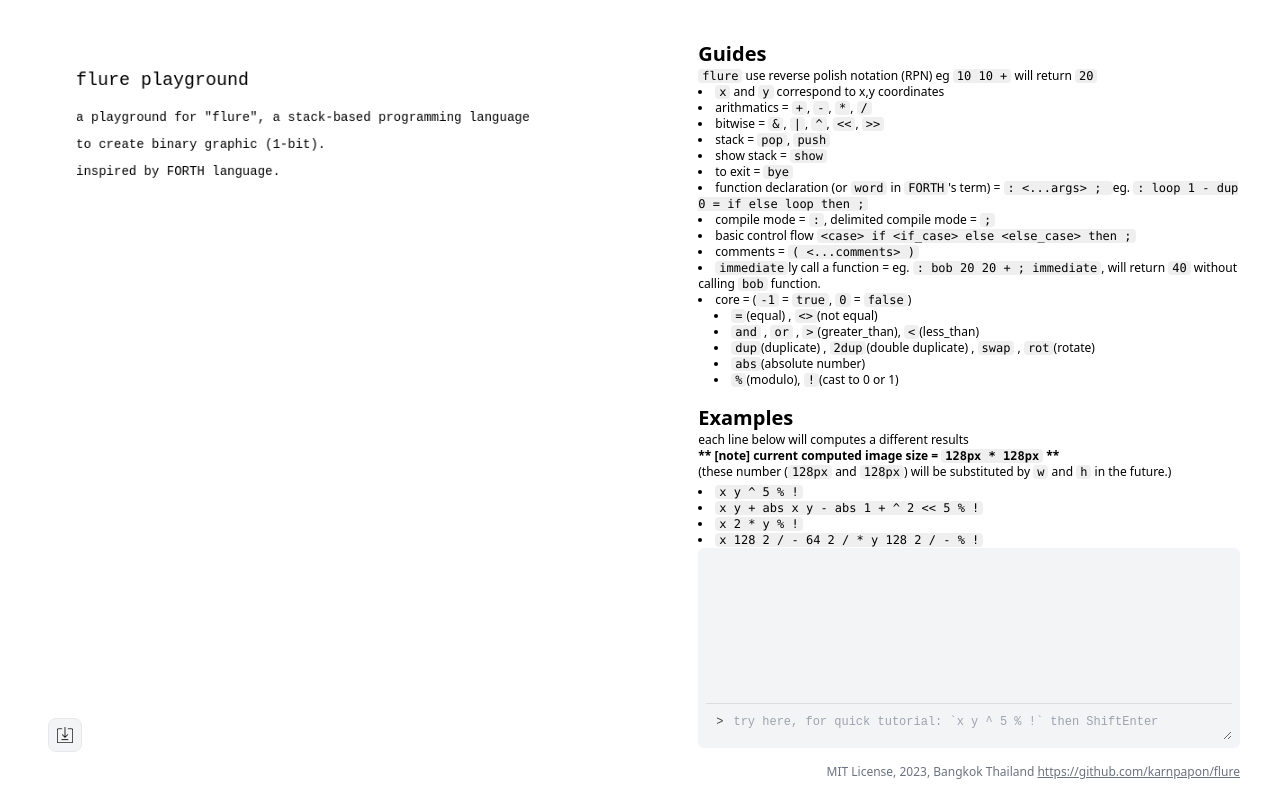
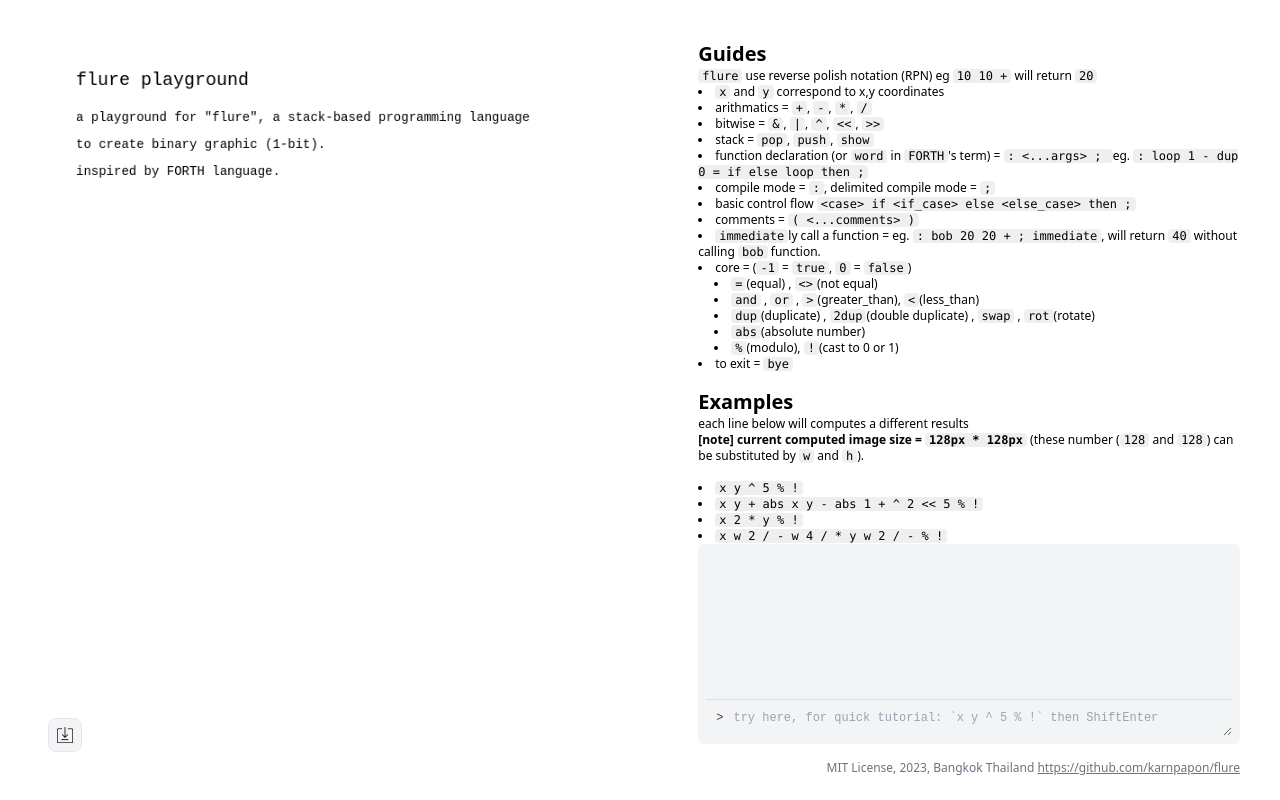
Before and after one commit to karnpapon/flure_playground, a website built with webpack: page dist/index.html in a window 1280 px wide. Built offline with nearby package versions, Linux system fonts and the light colour scheme; files whose address does not match are found by name.

Commit message:
add special h,w keywords. and update README

```diff
--- a/dist/index.html
+++ b/dist/index.html
@@ -91,9 +91,7 @@
               <li><code>x</code> and <code>y</code> correspond to x,y coordinates</li>
               <li>arithmatics = <code>+</code>, <code>-</code>, <code>*</code>, <code>/</code></li>
               <li>bitwise = <code>&</code>, <code>|</code>, <code>^</code>, <code>&lt;&lt;</code>, <code>&gt;&gt;</code></li>
-              <li>stack = <code>pop</code>, <code>push</code></li>
-              <li>show stack = <code>show</code></li>
-              <li>to exit = <code>bye</code></li>
+              <li>stack = <code>pop</code>, <code>push</code>, <code>show</code></li>
               <li>function declaration (or <code>word</code> in <code>FORTH</code>'s term) = <code> : <function_name> &lt;...args&gt; ; </code> eg. <code> : loop 1 - dup 0 = if else loop then ; </code></li>
                 <li>compile mode = <code>:</code>, delimited compile mode = <code>;</code></li>
                 <li>basic control flow <code>&lt;case&gt; if &lt;if_case&gt; else &lt;else_case&gt; then ;</code></li>
@@ -107,18 +105,21 @@
                   <li><code>abs</code>(absolute number)</li>
                   <li><code>%</code>(modulo), <code>!</code>(cast to 0 or 1)</li>
                 </div>
+                <li>to exit = <code>bye</code></li>
 
               <br/>
               <h1 class="text-xl font-bold">Examples</h1>
               <p>each line below will computes a different results</p>
-              <b>** [note] current computed image size = <code>128px * 128px</code> **</b>
-              <p class="pb-1">(these number (<code>128px</code> and <code>128px</code>) will be substituted by <code>w</code> and <code>h</code> in the future.)</p>
+              <p>
+                <b>[note] current computed image size = <code>128px * 128px</code></b>
+                (these number (<code>128</code> and <code>128</code>) can be substituted by <code>w</code> and <code>h</code>).
+              </p>
+              <br/>
               <li><code>x y ^ 5 % !</code></li>
               <li><code>x y + abs x y - abs 1 + ^ 2 &lt;&lt; 5 % !</code></li>
               <li><code>x 2 * y % !</code></li>
-              <li><code>x 128 2 / - 64 2 / * y 128 2 / - % !</code></li>
+              <li><code>x w 2 / - w 4 / * y w 2 / - % !</code></li>
             </div>
-
           </div>
 
           <div class="repl bg-gray-100 w-full p-2 text-xs text-gray-600 rounded-md flex flex-col h-[200px]">
```
Also changed, not shown: 2 other files. Lines whose indentation alone changed are shown as unchanged.
